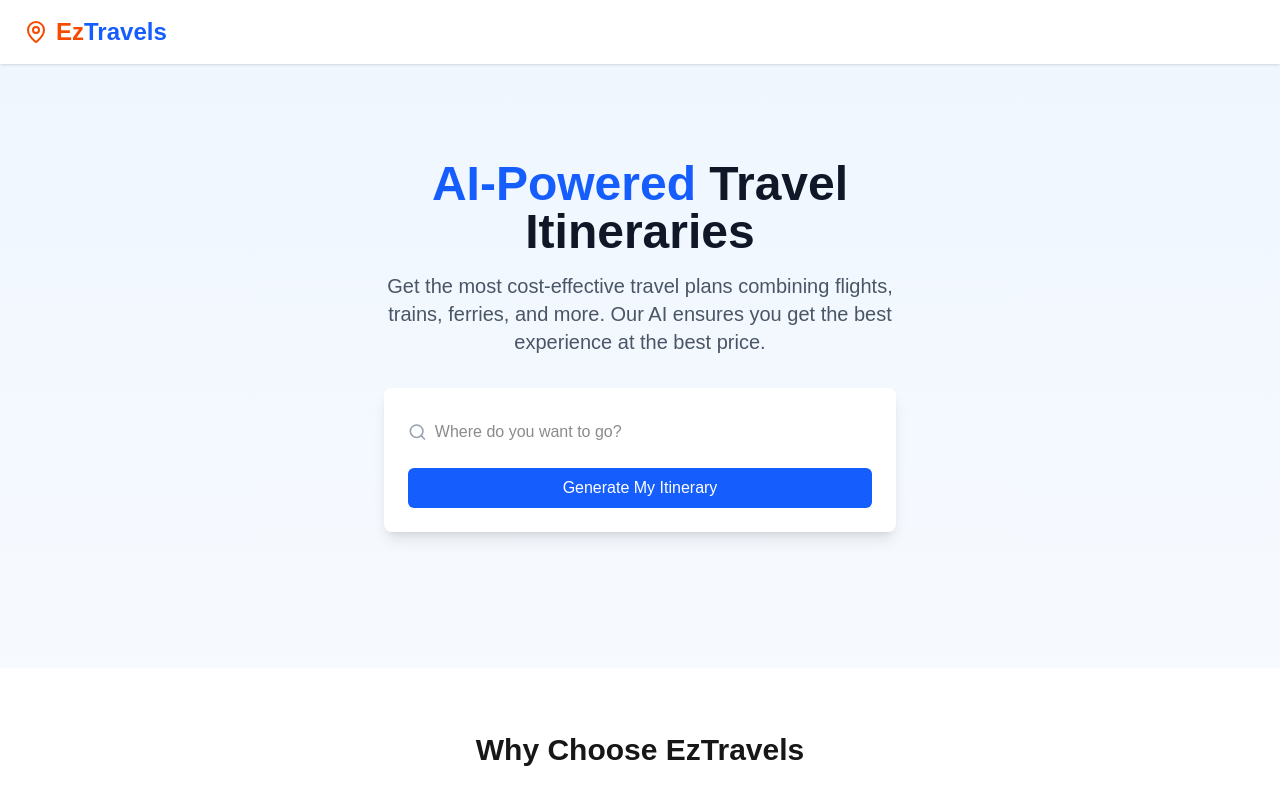
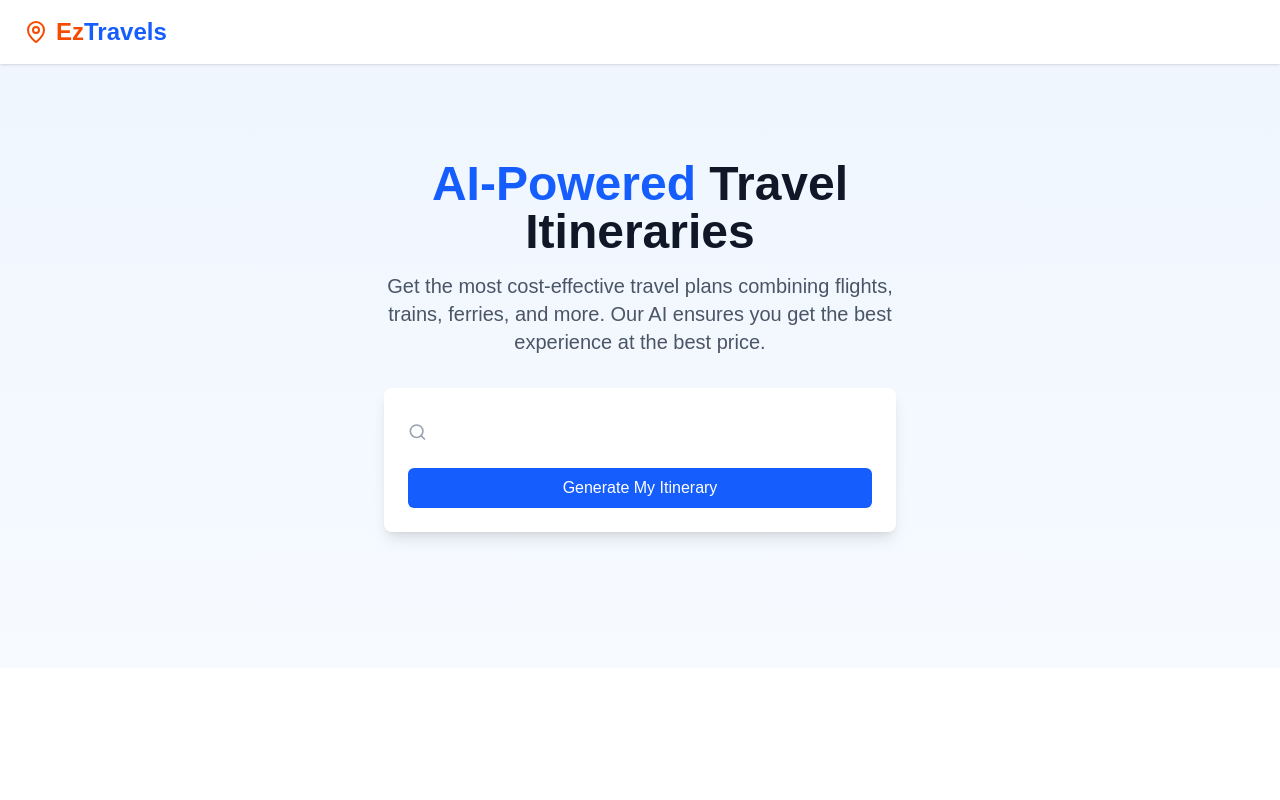
Before and after one commit to jasonschen3/ez-travel, a Next.js app: page / in a window 1280 px wide. Shown: the top 800 px of the page. Built offline with nearby package versions, Linux system fonts and the light colour scheme; no server answers.

Commit message:
fix: change font to be black

```diff
--- a/src/app/globals.css
+++ b/src/app/globals.css
@@ -21,7 +21,7 @@
 
 body {
   background: var(--background);
-  color: var(--foreground);
+  color: var(--background);
   font-family: Arial, Helvetica, sans-serif;
 }
 
```
Also changed, not shown: 1 other file (tests, documents, lock files or other folders).
